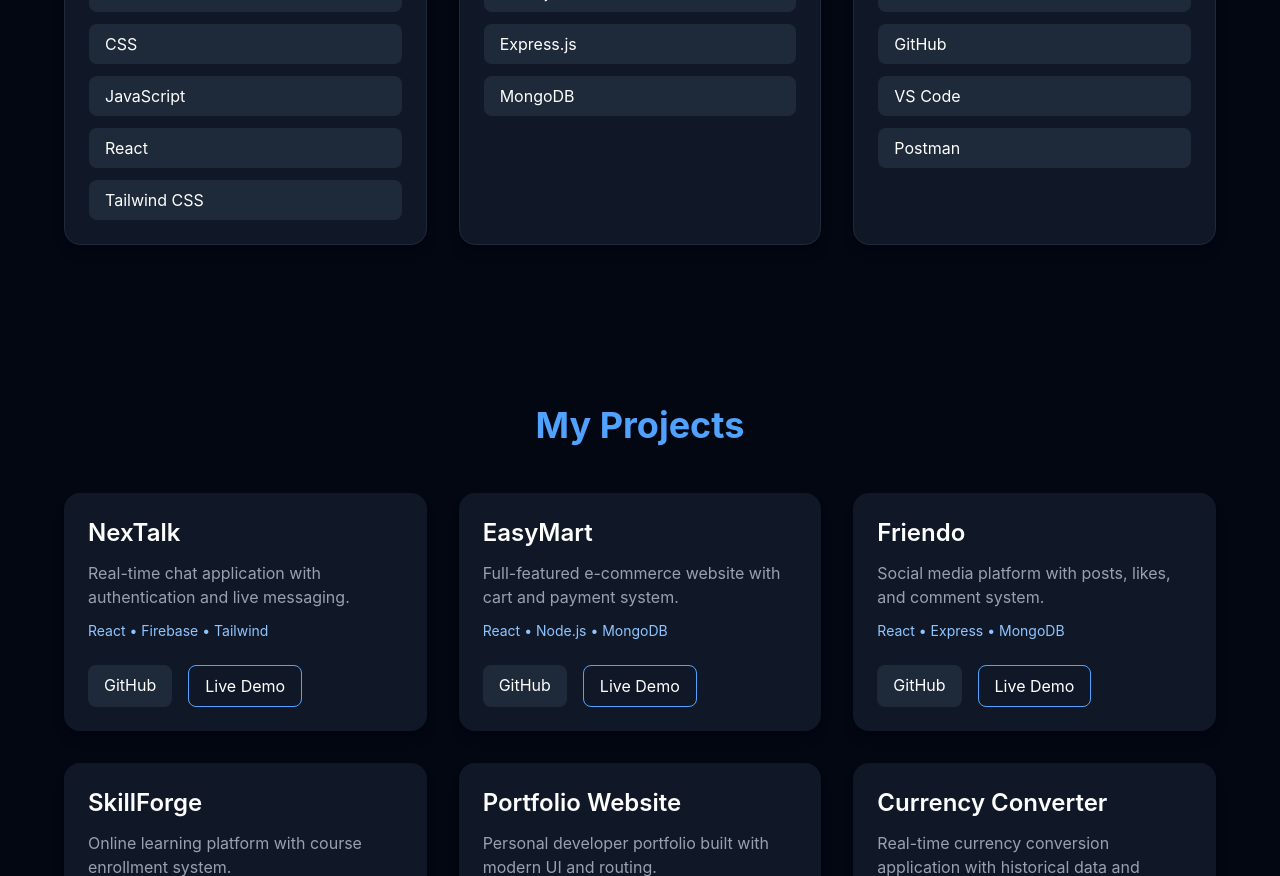
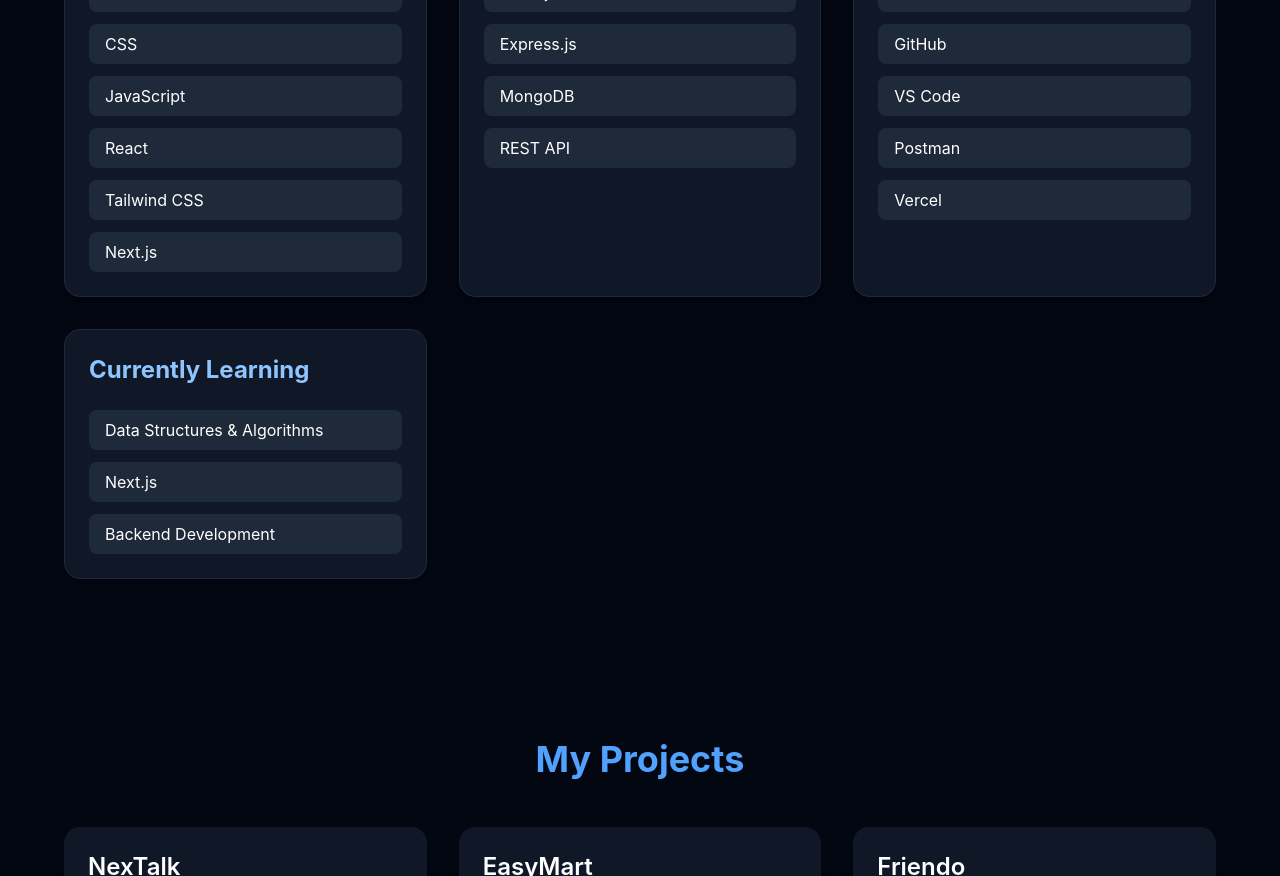
Before and after one commit to gauravkumar2005/My-Portfolio, a React (Vite) app: page / in a window 1280 px wide. Shown: the part 1880-2756 px from the top of the page. Built offline with nearby package versions, Linux system fonts and the light colour scheme.

Commit message:
add learning card in skill section

```diff
--- a/src/pages/Skills.jsx
+++ b/src/pages/Skills.jsx
@@ -22,6 +22,7 @@
               <li className="bg-gray-800 px-4 py-2 rounded-lg hover:bg-blue-600 transition duration-300 cursor-pointer">JavaScript</li>
               <li className="bg-gray-800 px-4 py-2 rounded-lg hover:bg-blue-600 transition duration-300 cursor-pointer">React</li>
               <li className="bg-gray-800 px-4 py-2 rounded-lg hover:bg-blue-600 transition duration-300 cursor-pointer">Tailwind CSS</li>
+              <li className="bg-gray-800 px-4 py-2 rounded-lg hover:bg-blue-600 transition duration-300 cursor-pointer">Next.js</li>
             </ul>
           </div>
 
@@ -33,6 +34,7 @@
               <li className="bg-gray-800 px-4 py-2 rounded-lg hover:bg-blue-600 transition duration-300 cursor-pointer">Node.js</li>
               <li className="bg-gray-800 px-4 py-2 rounded-lg hover:bg-blue-600 transition duration-300 cursor-pointer">Express.js</li>
               <li className="bg-gray-800 px-4 py-2 rounded-lg hover:bg-blue-600 transition duration-300 cursor-pointer">MongoDB</li>
+              <li className="bg-gray-800 px-4 py-2 rounded-lg hover:bg-blue-600 transition duration-300 cursor-pointer">REST API</li>
             </ul>
           </div>
 
@@ -45,8 +47,30 @@
               <li className="bg-gray-800 px-4 py-2 rounded-lg hover:bg-blue-600 transition duration-300 cursor-pointer">GitHub</li>
               <li className="bg-gray-800 px-4 py-2 rounded-lg hover:bg-blue-600 transition duration-300 cursor-pointer">VS Code</li>
               <li className="bg-gray-800 px-4 py-2 rounded-lg hover:bg-blue-600 transition duration-300 cursor-pointer">Postman</li>
+              <li className="bg-gray-800 px-4 py-2 rounded-lg hover:bg-blue-600 transition duration-300 cursor-pointer">Vercel</li>
             </ul>
           </div>
+
+          <div className="bg-gray-900 p-6 rounded-2xl border border-gray-800 shadow-lg hover:scale-105 hover:border-blue-500 hover:shadow-blue-500/20 hover:shadow-xl transition-all duration-300">
+
+           <h3 className="text-2xl font-bold mb-6 text-blue-300">
+             Currently Learning
+           </h3>
+
+           <ul className="space-y-3">
+           <li className="bg-gray-800 px-4 py-2 rounded-lg">
+             Data Structures & Algorithms
+           </li>
+
+           <li className="bg-gray-800 px-4 py-2 rounded-lg">
+             Next.js
+           </li>
+
+          <li className="bg-gray-800 px-4 py-2 rounded-lg">
+            Backend Development
+          </li>
+        </ul>
+        </div>
 
         </div>
 
```
